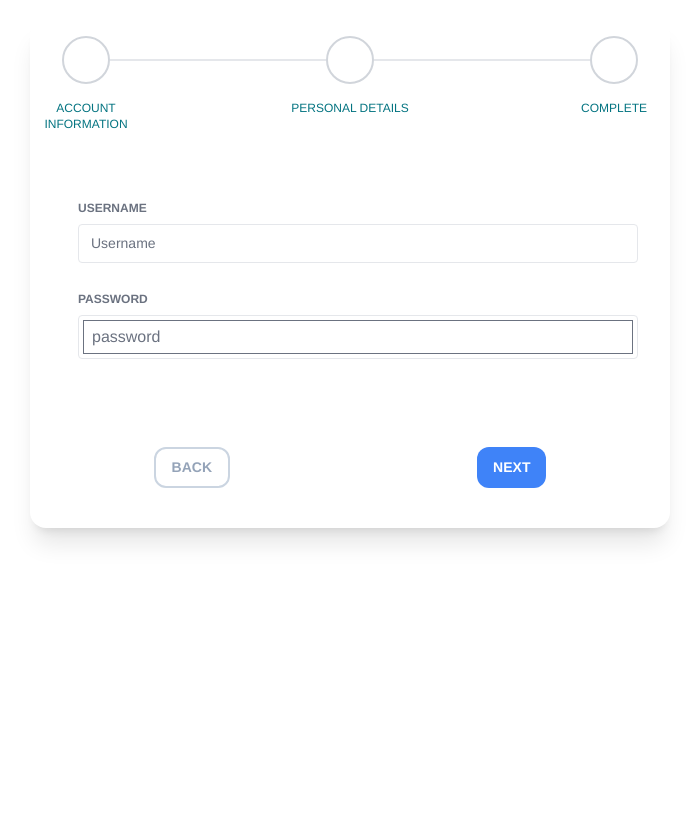
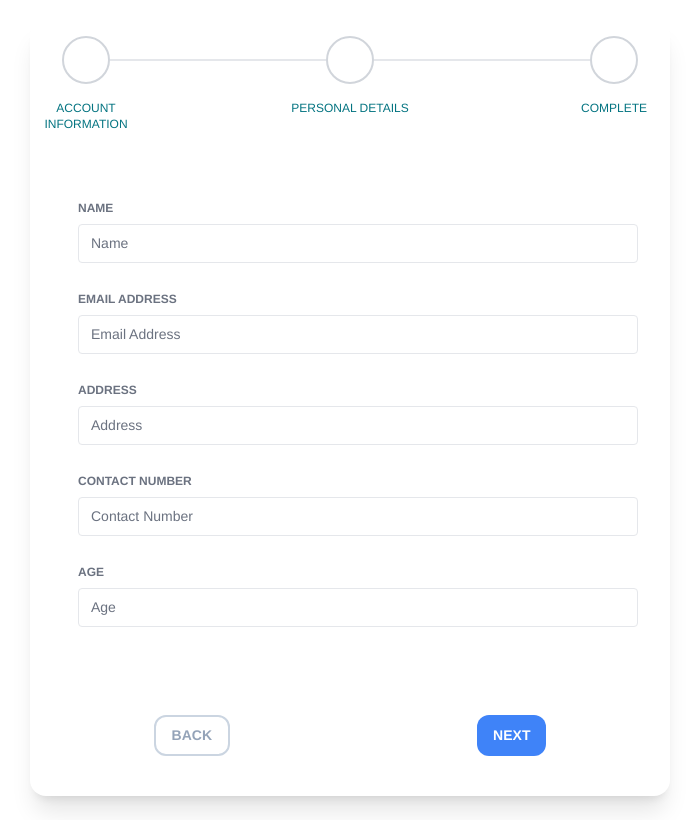
Before and after one commit to JSharanya/GenZHeal, a React (Vite) app: page /appointment in a window 1280 px wide. Shown: the whole page, without its empty margins (290-989 px from the left). Built offline with nearby package versions, Linux system fonts and the light colour scheme.

Commit message:
Sample Appointment

```diff
--- a/src/components/Stepper.jsx
+++ b/src/components/Stepper.jsx
@@ -66,7 +66,7 @@ return(
      className={
           index !==newStep.length -1 ? 'w-full flex items-center' : 'flex items-center'}>
          <div className='relative flex flex-col items-center text-teal-600'>
-          <div className={'rounded-full transition duration-500 ease-in-out border-2 border-gray-300 h-12 w-12 flex items-center justify-center py-3 ${step.selected ? "bg-blue-600 text-white font-bold border border-blue-600" : ""}'}>
+          <div className={'rounded-full transition duration-500 ease-in-out border-2 border-gray-300 h-12 w-12 flex items-center justify-center py-3 ${step.selected ? "bg-green-600 text-white font-bold border border-green-600" : ""}'}>
            {/*Display number*/}
            {step.completed ? (
             <span className='text-white font-bold text-xl'>&#10003;</span>
@@ -78,7 +78,7 @@ return(
           {step.description}
        </div>
        </div>
-       <div className={'flex-auto border-t-2 transition duration-500 ease-in-out ${step.completed ? "border-blue-600" : "border-gray-300"}'}>
+       <div className={'flex-auto border-t-2 transition duration-500 ease-in-out ${step.completed ? "border-green-600" : "border-gray-300"}'}>
           {/*display line*/}
        </div>
     </div>
--- a/src/components/steps/Account.jsx
+++ b/src/components/steps/Account.jsx
@@ -9,35 +9,77 @@ setUserData({...userData,[name]: value})
   }
   return (
     <div className='flex flex-col'>
+
       <div className='w-full mx-2 flex-1'>
         <div className='font-bold h-6 mt-3 text-gray-500 text-xs leading-8 uppercase'>
-          Username
+          Name
         </div>
         <div className='bg-white my-2 p-1 flex border border-gray-200 rounded'>
           <input
           onChange={handleChange}
-          value={userData["username"] || ""}
-          name="username"
-          placeholder="Username"
+          value={userData["Name"] || ""}
+          name="Name"
+          placeholder="Name"
           className='p-1 px-2 appearance-none outline-none w-full text-gray-800'/>
-
         </div>
       </div>
+
       <div className='w-full mx-2 flex-1'>
         <div className='font-bold h-6 mt-3 text-gray-500 text-xs leading-8 uppercase'>
-         Password
+          Email Address
         </div>
         <div className='bg-white my-2 p-1 flex border border-gray-200 rounded'>
           <input
           onChange={handleChange}
-          value={userData["password"] || ""}
-          name="password"
-          placeholder="password"
-          type="password"
+          value={userData["Email_Address"] || ""}
+          name="Email_Address"
+          placeholder="Email Address"
           className='p-1 px-2 appearance-none outline-none w-full text-gray-800'/>
-
         </div>
       </div>
+
+      <div className='w-full mx-2 flex-1'>
+        <div className='font-bold h-6 mt-3 text-gray-500 text-xs leading-8 uppercase'>
+         Address
+        </div>
+        <div className='bg-white my-2 p-1 flex border border-gray-200 rounded'>
+          <input
+          onChange={handleChange}
+          value={userData["Address"] || ""}
+          name="Address"
+          placeholder="Address"
+          className='p-1 px-2 appearance-none outline-none w-full text-gray-800'/>
+        </div>
+      </div>
+
+      <div className='w-full mx-2 flex-1'>
+        <div className='font-bold h-6 mt-3 text-gray-500 text-xs leading-8 uppercase'>
+         Contact Number
+        </div>
+        <div className='bg-white my-2 p-1 flex border border-gray-200 rounded'>
+          <input
+          onChange={handleChange}
+          value={userData["Contact_Number"] || ""}
+          name="Contact_Number"
+          placeholder="Contact Number"
+          className='p-1 px-2 appearance-none outline-none w-full text-gray-800'/>
+        </div>
+      </div>
+
+      <div className='w-full mx-2 flex-1'>
+        <div className='font-bold h-6 mt-3 text-gray-500 text-xs leading-8 uppercase'>
+         Age
+        </div>
+        <div className='bg-white my-2 p-1 flex border border-gray-200 rounded'>
+          <input
+          onChange={handleChange}
+          value={userData["Age"] || ""}
+          name="Age"
+          placeholder="Age"
+          className='p-1 px-2 appearance-none outline-none w-full text-gray-800'/>
+        </div>
+      </div>
+
     </div>
   )
 }
--- a/src/components/steps/Details.jsx
+++ b/src/components/steps/Details.jsx
@@ -11,18 +11,18 @@ export default function Details() {
   }
   return <div className='flex flex-col'>
     <div className='w-full mx-2 flex-1'>
-      <div className='font-bold h-6 mt-3 text-gray-500 text-xs leading-8 uppercase'>Address</div>
+      <div className='font-bold h-6 mt-3 text-gray-500 text-xs leading-8 uppercase'>Booking Date</div>
       <div className='bg-white my-2 p-1 flex border border-gray-200 rounded'>
-        <input onChange={handleChange} value={userData['address']
-        || ''} name="address" placeholder='Address'
+        <input onChange={handleChange} value={userData['Booking_Date']
+        || ''} name="Booking_Date" placeholder='Booking Date'
         className='p-1 px-2 appearance-none outline-none w-full text-gray-800'/>
       </div>
     </div>
     <div className='w-full mx-2 flex-1'>
-      <div className='font-bold h-6 mt-3 text-gray-500 text-xs leading-8 uppercase'>City</div>
+      <div className='font-bold h-6 mt-3 text-gray-500 text-xs leading-8 uppercase'>Time</div>
       <div className='bg-white my-2 p-1 flex border border-gray-200 rounded'>
-        <input onChange={handleChange} value={userData['city'] ||
-       ''} name="city" placeholder='City' type="text"
+        <input onChange={handleChange} value={userData['Time'] ||
+       ''} name="Time" placeholder='Time' type="text"
        className='p-1 px-2 appearance-none outline-none w-full text-gray-800'/>
       </div>
     </div>
```
Also changed, not shown: src/components/steps/Questions.jsx (added).
